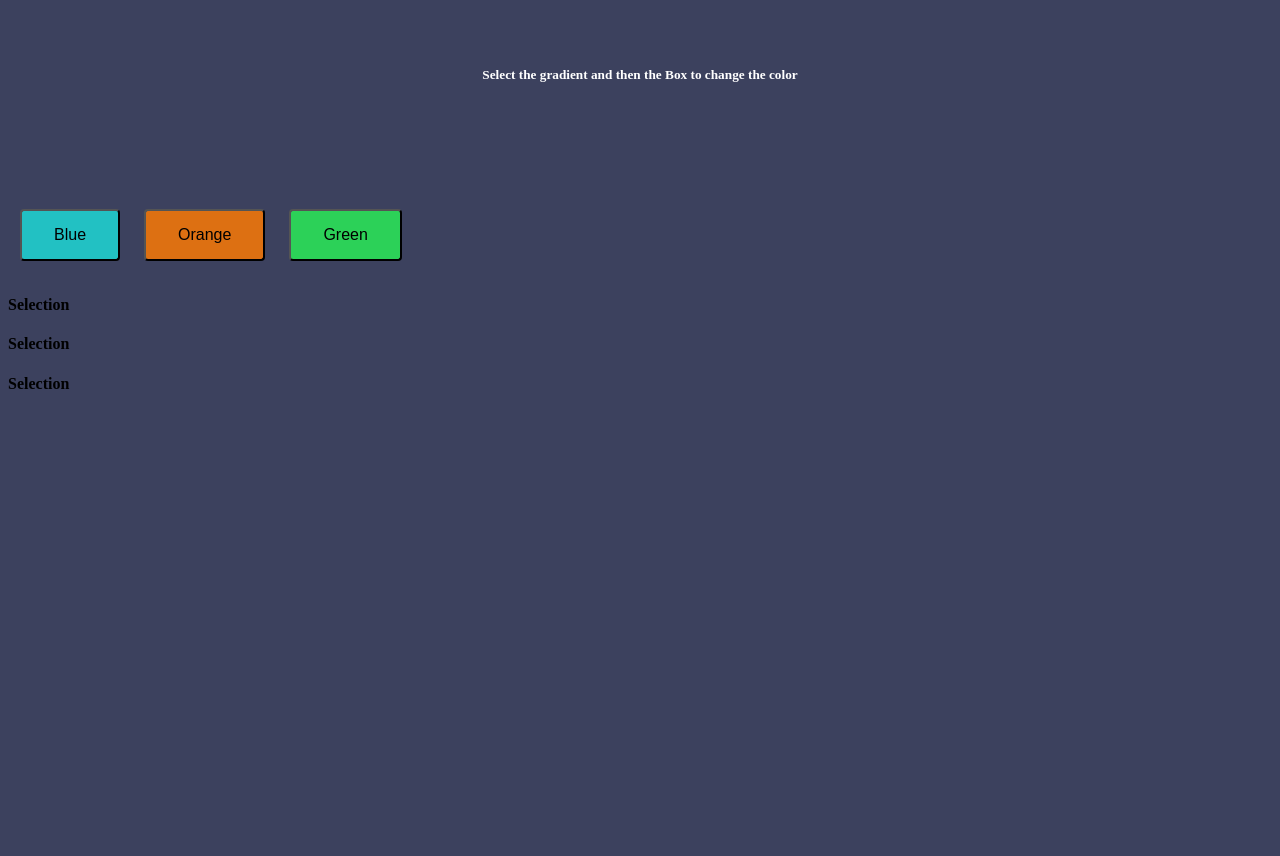
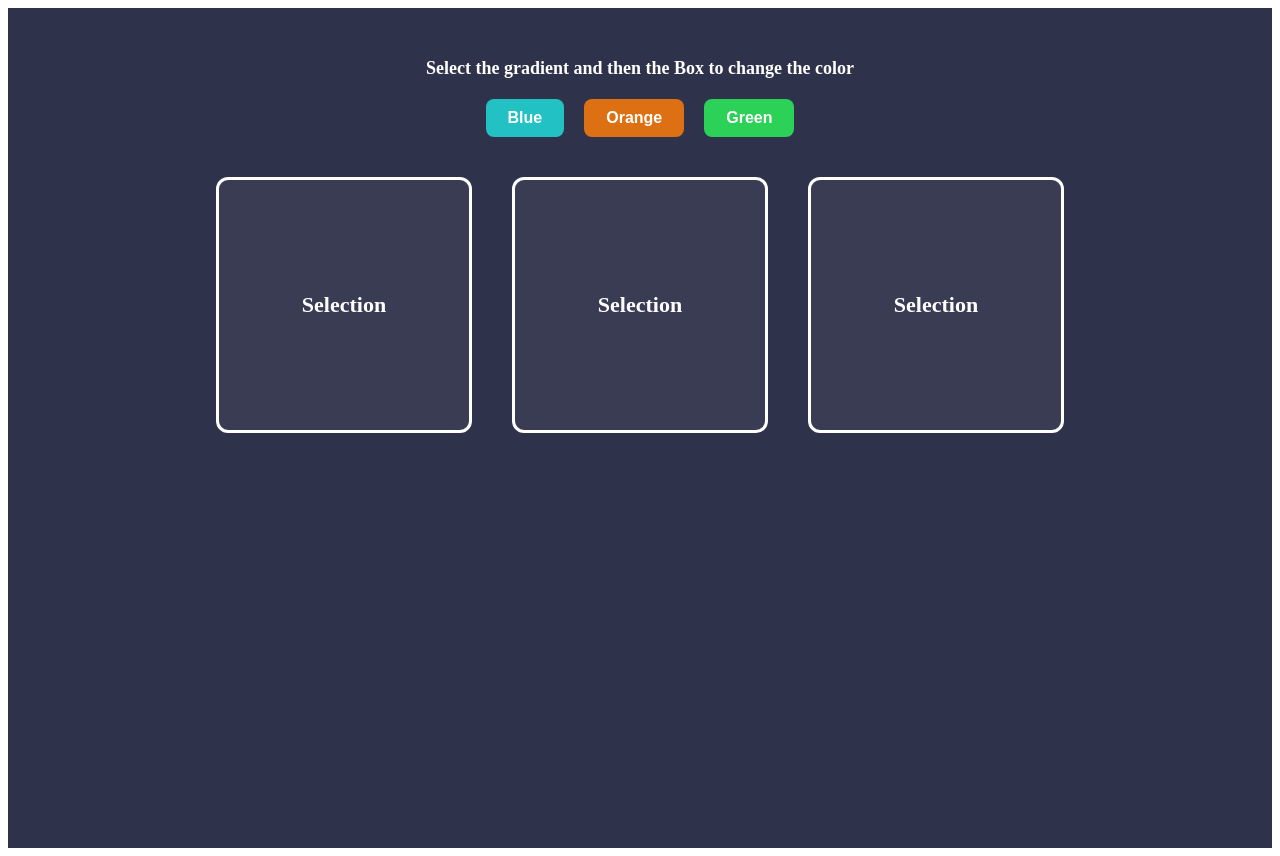
Before and after one commit to acciojob/passing-handler-prop-react-akhssm, a React app: page / in a window 1280 px wide. Before the commit the page ends 808 px from the top, so only its background shows below. Built offline with nearby package versions, Linux system fonts and the light colour scheme.

Commit message:
Changed CSS

```diff
--- a/src/styles/App.css
+++ b/src/styles/App.css
@@ -1,53 +1,67 @@
-html, body {
-    height: 100%;
-    background-color: #3c415e;
-}
-
 #master {
-    height: 75%;
-    vertical-align: baseline;
-    padding-top: 10%;
-}
-
-#root {
-    height: 100%;
+  text-align: center;
+  padding: 20px;
+  background: #2e324a;
+  min-height: 100vh;
 }
 
 .heading {
   color: white;
-    text-align: center;
-    position: relative;
-    top: -15%;
+  margin-bottom: 20px;
+  font-size: 18px;
 }
 
-.holder {
+.row {
   display: flex;
-    margin: auto;
-    width: fit-content;
+  justify-content: center;
+  gap: 20px;
+  margin: 20px;
 }
 
-button {
-    padding: 15px 32px;
-    text-align: center;
-    text-decoration: none;
-    display: inline-block;
+.btn-blue,
+.btn-orange,
+.btn-green {
+  padding: 10px 22px;
+  border-radius: 8px;
+  border: none;
   font-size: 16px;
-    margin: 14px 12px;
   cursor: pointer;
-    border-radius: 4px;
+  font-weight: bold;
+  color: white;
 }
 
 .btn-blue {
   background: rgb(34, 193, 195);
-    color: black;
 }
 
 .btn-orange {
   background: rgb(221, 112, 18);
-    color: black;
 }
 
 .btn-green {
   background: rgb(44, 209, 88);
-    color: black;
 }
+
+#children-wrapper {
+  display: flex;
+  justify-content: center;
+  gap: 40px;
+  margin-top: 40px;
+}
+
+.fix-box {
+  width: 250px;
+  height: 250px;
+  border: 3px solid #ffffff;
+  border-radius: 12px;
+  background: rgba(255, 255, 255, 0.05);
+  display: flex;
+  justify-content: center;
+  align-items: center;
+  cursor: pointer;
+}
+
+.fix-box h4 {
+  color: white;
+  font-size: 22px;
+}
```
Lines whose indentation alone changed are shown as unchanged.
